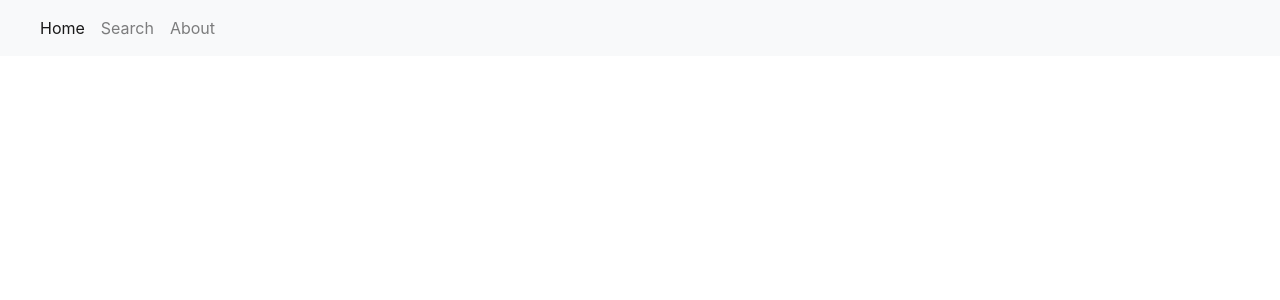
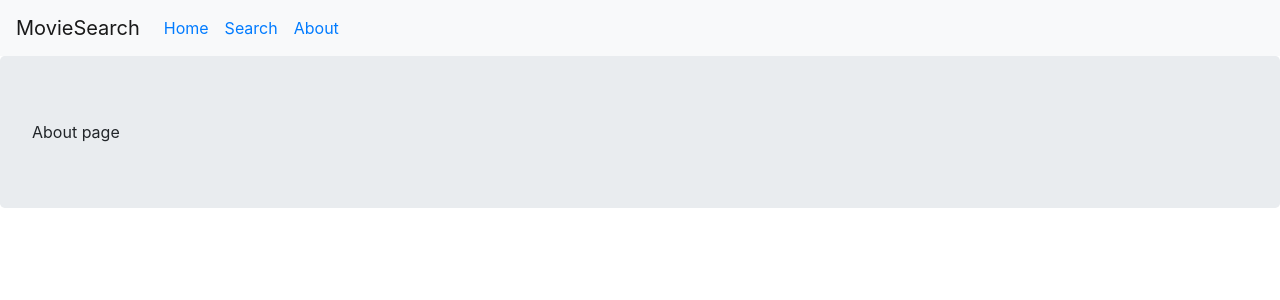
Before and after one commit to himanshu272/ReactNew, a React (Create React App) app in the folder moviesearch/: page /about in a window 1280 px wide. Shown: the top 300 px of the page. Built offline with nearby package versions, Linux system fonts and the light colour scheme; no server answers; the HTML template or start-up script is replaced by a standard one.

Commit message:
[FIX] Routing Bugs implementing card

```diff
--- a/moviesearch/package.json
+++ b/moviesearch/package.json
@@ -8,6 +8,7 @@
     "next": "^9.1.2",
     "react": "^16.11.0",
     "react-dom": "^16.11.0",
+    "react-router-dom": "^5.1.2",
     "react-scripts": "^3.2.0"
   },
   "scripts": {
--- a/moviesearch/src/App.js
+++ b/moviesearch/src/App.js
@@ -1,12 +1,11 @@
 import React from "react";
-import Search from "./components/Search";
 import "bootstrap/dist/css/bootstrap.min.css";
-import Home from "./components/Home";
+import Landing from "./components/Landing";
 
 function App() {
   return (
     <div className="App">
-      <Home />
+      <Landing/>
     </div>
   );
 }
--- a/moviesearch/src/components/Home.js
+++ b/moviesearch/src/components/Home.js
@@ -1,11 +1,9 @@
 import React from "react";
-import Navbar from "./Navbar";
 import Selected from "./Selected";
 
 function Home() {
   return (
     <div>
-      <Navbar />
       <Selected movie="Avengers Endgame" />
       <Selected movie="Iron Man" />
       <Selected movie="Justice League" />
--- /dev/null
+++ b/moviesearch/src/components/Landing.js
@@ -0,0 +1,12 @@
+import React from 'react'
+import Navbar from './Navbar'
+
+function Landing() {
+    return (
+        <div>
+            <Navbar/>
+        </div>
+    )
+}
+
+export default Landing
--- a/moviesearch/src/components/Navbar.js
+++ b/moviesearch/src/components/Navbar.js
@@ -2,31 +2,34 @@ import React from "react";
 import Search from "./Search";
 import Home from "./Home";
 import About from "./About";
+import { BrowserRouter as Router,Switch, Route, Link } from 'react-router-dom'
+
 function Navbar() {
   return (
     <div>
+      <Router>
       <nav className="navbar navbar-expand-lg navbar-light bg-light">
-        <a className="navbar-brand"></a>
+      <a className="navbar-brand" href="/">MovieSearch</a>
         <div className="collapse navbar-collapse">
           <ul className="navbar-nav mr-auto">
             <li className="nav-item active">
-              <a className="nav-link" href="#">
-                Home
-              </a>
+              <a className="nav-link"><Link to="/">Home</Link></a>
             </li>
             <li className="nav-item">
-              <a className="nav-link" href="search">
-                Search
-              </a>
+                <a className="nav-link"><Link to="/search">Search</Link></a>
             </li>
             <li className="nav-item">
-              <a className="nav-link" href="about">
-                About
-              </a>
+              <a className="nav-link"><Link to="/about">About</Link></a>
             </li>
           </ul>
         </div>
       </nav>
+      <Switch>
+        <Route exact path="/"><Home/></Route>
+        <Route path="/search"><Search/></Route>
+        <Route path="/about"><About/></Route>
+      </Switch>
+      </Router>
     </div>
   );
 }
--- a/moviesearch/src/components/Search.js
+++ b/moviesearch/src/components/Search.js
@@ -2,7 +2,6 @@ import React, { Component } from "react";
 import Details from "./Details";
 import Loading from "./Loading";
 import axios from "axios";
-import Navbar from "./Navbar";
 
 class Search extends Component {
   constructor(props) {
@@ -37,9 +36,10 @@ class Search extends Component {
     });
   }
   render() {
+
     let res, load;
     if (this.state.movie !== undefined)
-      res = <Details movie={this.state.movie.data}></Details>;
+      res = <Details movie={this.state.movie.data}/>;
     else res = <p />;
     load = <Loading show={this.state.loading} />;
     return (
```
Also changed, not shown: 1 other file (tests, documents, lock files or other folders).
